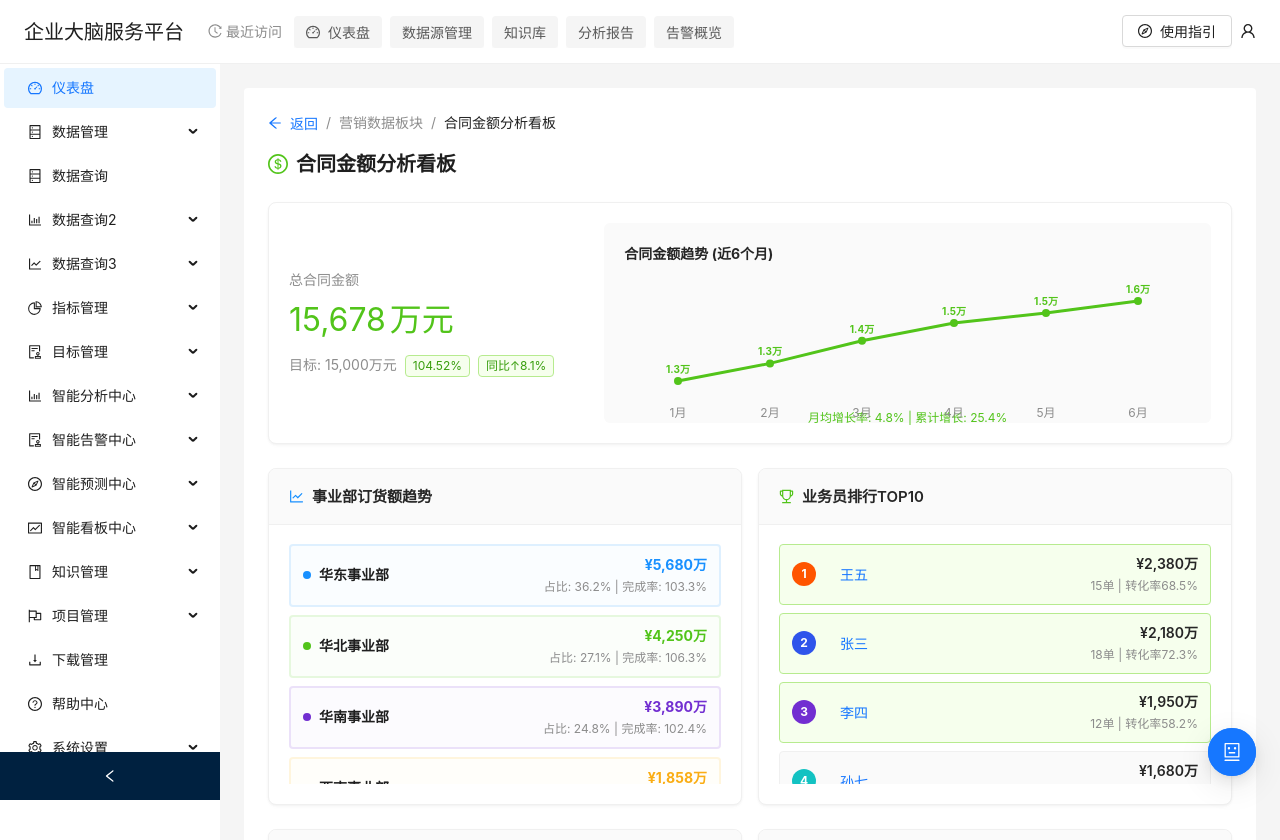
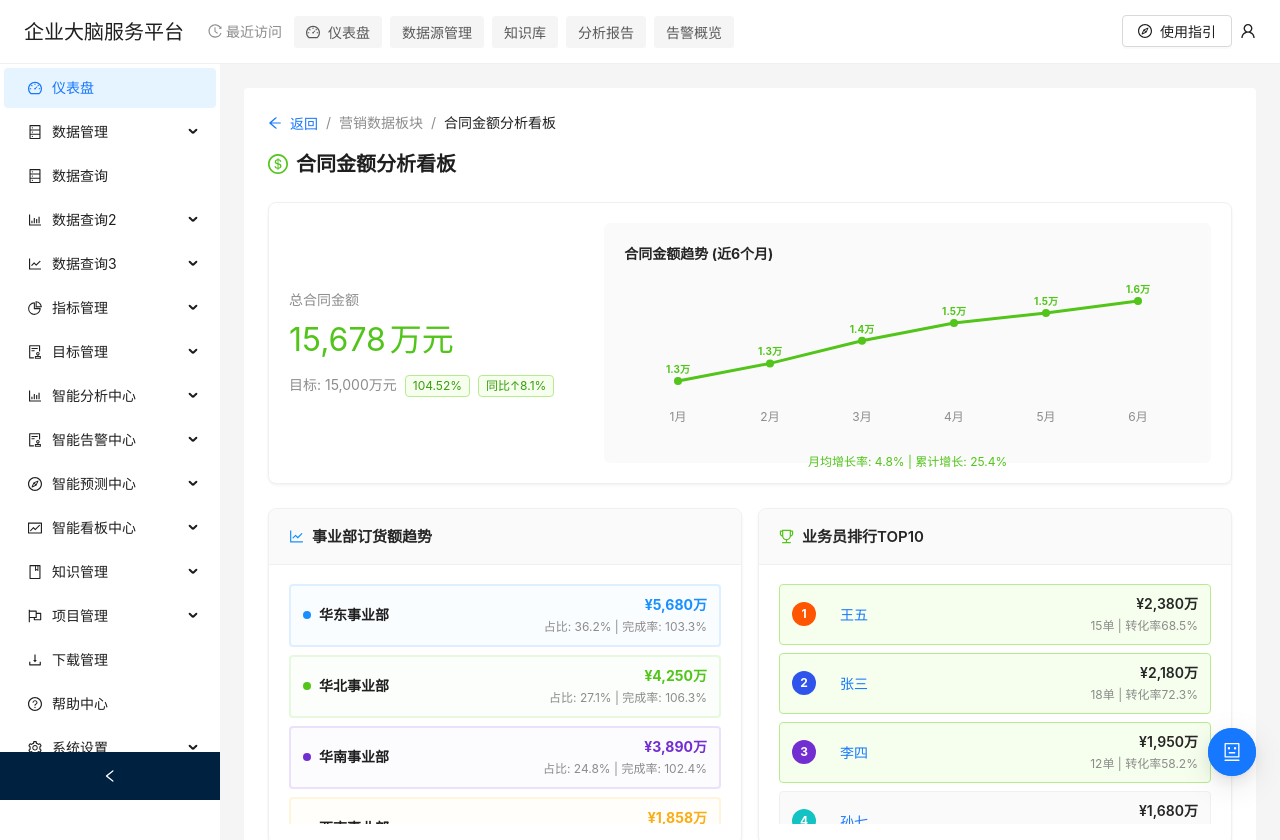
Before and after one commit to kehan857/Enterprise-Brain-Platform, a React (Vite) app: page /contract-analysis in a window 1280 px wide. Shown: the top 840 px of the page. Built offline with nearby package versions, Linux system fonts and the light colour scheme.

Commit message:
修复合同金额趋势图布局重叠问题：增加容器高度，调整月份标签和统计文案间距

```diff
--- a/src/pages/marketing/analytics/contract-analysis.tsx
+++ b/src/pages/marketing/analytics/contract-analysis.tsx
@@ -159,12 +159,12 @@ const ContractAnalysis: React.FC = () => {
     const amountRange = maxAmount - minAmount;
 
     return (
-      <div style={{ height: '200px', padding: '20px', background: '#fafafa', borderRadius: '6px' }}>
+      <div style={{ height: '240px', padding: '20px', background: '#fafafa', borderRadius: '6px' }}>
         <div style={{ marginBottom: '16px', fontWeight: 'bold', color: '#262626' }}>
           合同金额趋势 (近6个月)
         </div>
-        <div style={{ position: 'relative', height: '120px', display: 'flex', justifyContent: 'center' }}>
-          <svg width={chartWidth} height={chartHeight} style={{ overflow: 'visible' }}>
+        <div style={{ position: 'relative', height: '160px', display: 'flex', justifyContent: 'center' }}>
+          <svg width={chartWidth} height={chartHeight + 40} style={{ overflow: 'visible' }}>
             {/* 绘制趋势线 */}
             <polyline
               points={contractTrendData.map((item, index) => {
@@ -192,7 +192,7 @@ const ContractAnalysis: React.FC = () => {
                   {/* 月份标签 */}
                   <text
                     x={x}
-                    y={chartHeight + 16}
+                    y={chartHeight + 20}
                     textAnchor="middle"
                     fontSize="12"
                     fill="#8c8c8c"
@@ -215,7 +215,7 @@ const ContractAnalysis: React.FC = () => {
             })}
           </svg>
         </div>
-        <div style={{ marginTop: '8px', fontSize: '12px', color: '#52c41a', textAlign: 'center' }}>
+        <div style={{ marginTop: '12px', fontSize: '12px', color: '#52c41a', textAlign: 'center' }}>
           月均增长率: 4.8% | 累计增长: 25.4%
         </div>
       </div>
```
